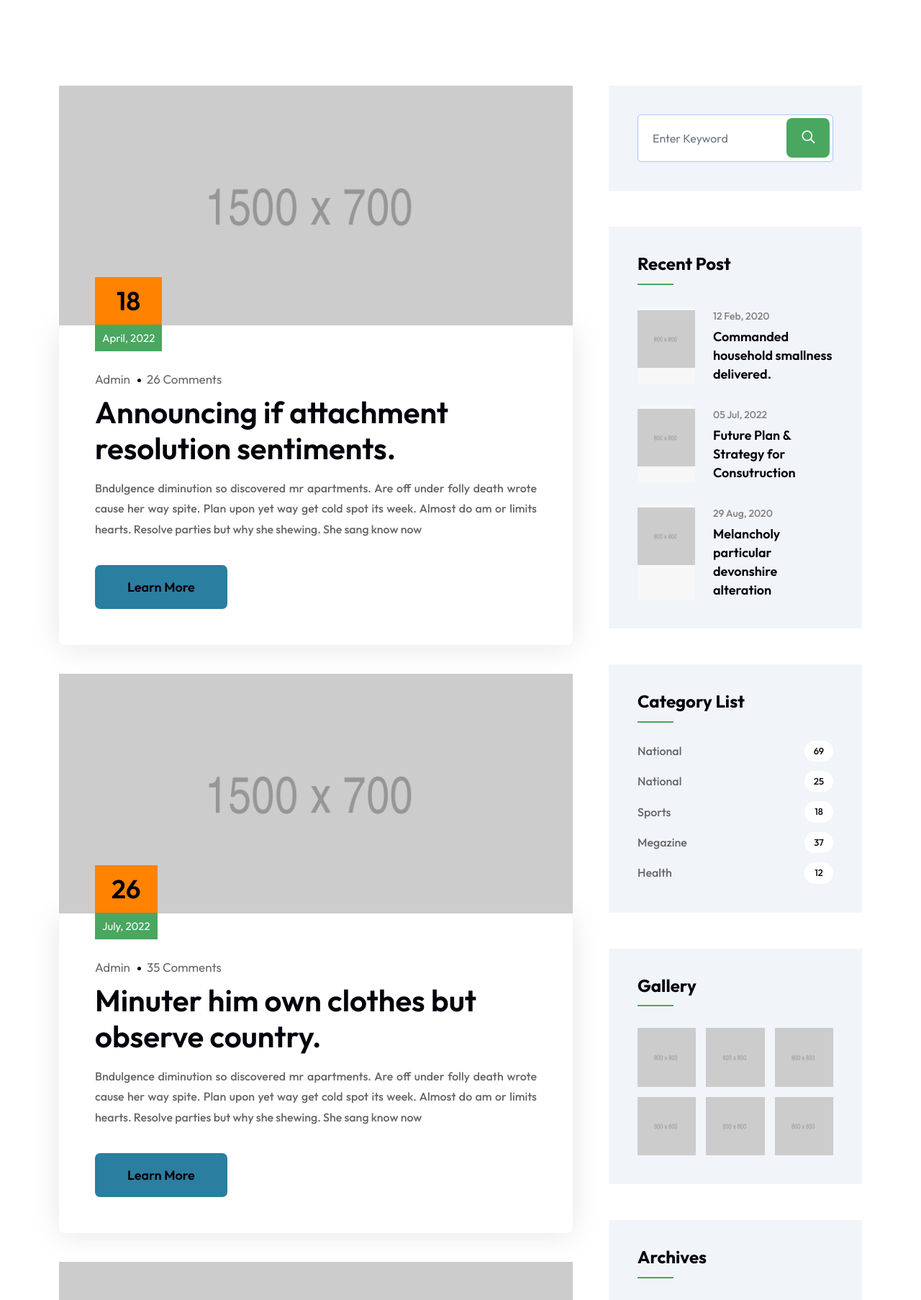
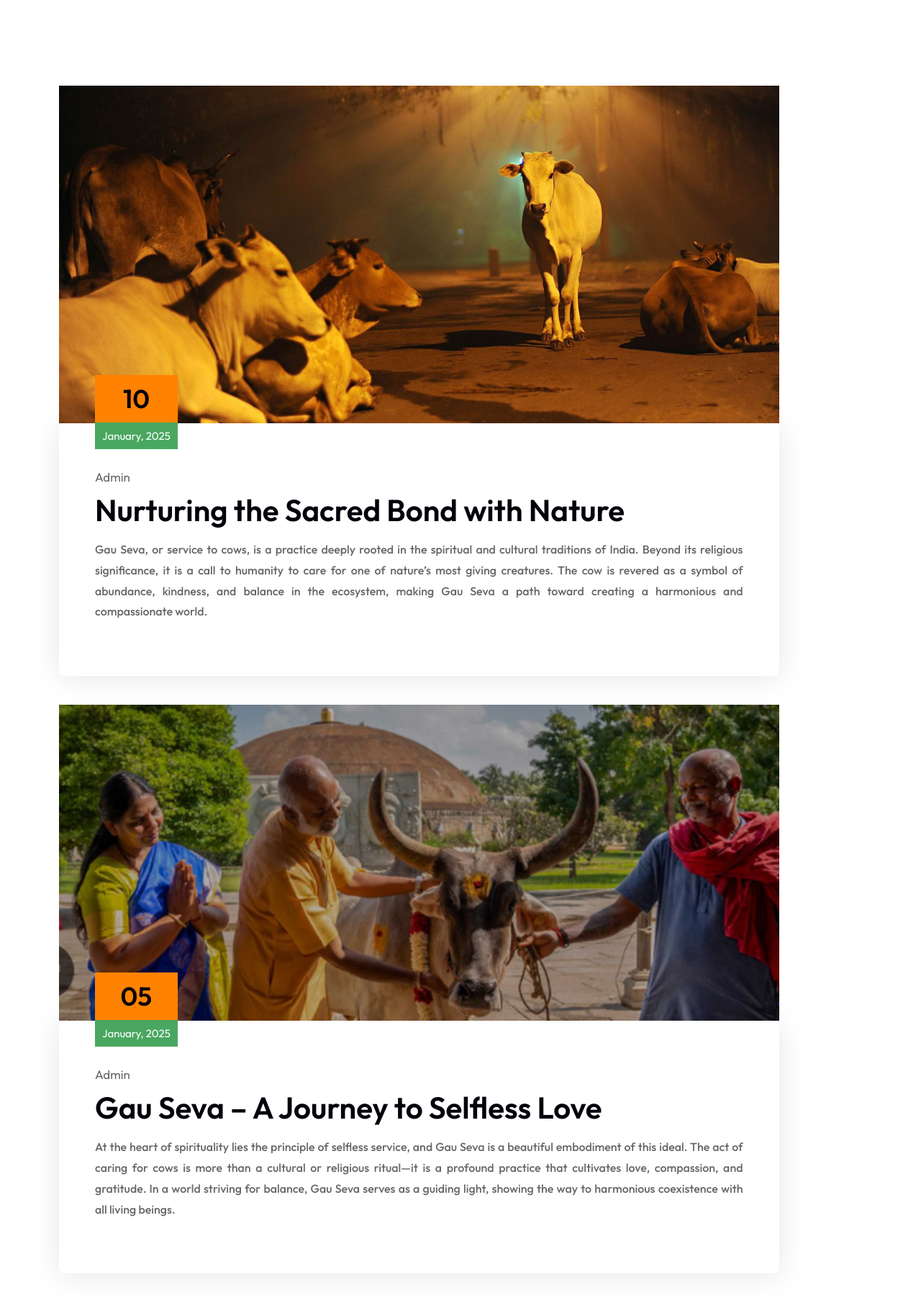
Before and after one commit to RahilKhandx/gausakha, a PHP site: page /blog.php in a window 1280 px wide. Shown: the part 575-2381 px from the top of the page at 72% size. Run offline with PHP 8.4, Linux system fonts and the light colour scheme; some web fonts are replaced.

Commit message:
blog content

```diff
--- a/blog.php
+++ b/blog.php
@@ -19,13 +19,14 @@
     <div class="container">
         <div class="blog-items">
             <div class="row">
-                    <div class="blog-content col-xl-8 col-lg-7 col-md-12 pr-35 pr-md-15 pl-md-15 pr-xs-15 pl-xs-15">
+                <div class="blog-content col-xl-11 col-lg-11 col-md-12 pr-35 pr-md-15 pl-md-15 pr-xs-15 pl-xs-15">
                     <div class="blog-item-box">
                         <!-- Single Item -->
                         <div class="item">
                             <div class="thumb">
-                                    <a href="blog-single-with-sidebar.html"><img src="assets/img/1500x700.png" alt="Thumb"></a>
-                                    <div class="date"><strong>18</strong> <span>April, 2022</span></div>
+                                <a href="#"><img src="assets\img\blog-1.jpg"
+                                        alt="Thumb"></a>
+                                <div class="date"><strong>10</strong> <span>January, 2025</span></div>
                             </div>
                             <div class="info">
                                 <div class="meta">
@@ -33,26 +34,31 @@
                                         <li>
                                             <a href="#">Admin</a>
                                         </li>
-                                            <li>
+                                        <!-- <li>
                                             <a href="#">26 Comments</a>
-                                            </li>
+                                        </li> -->
                                     </ul>
                                 </div>
                                 <h2 class="title">
-                                        <a href="blog-single-with-sidebar.html">Announcing if attachment resolution sentiments.</a>
+                                    <a href="#">Nurturing the Sacred Bond with Nature</a>
                                 </h2>
                                 <p>
-                                        Bndulgence diminution so discovered mr apartments. Are off under folly death wrote cause her way spite. Plan upon yet way get cold spot its week. Almost do am or limits hearts. Resolve parties but why she shewing. She sang know now
+                                    Gau Seva, or service to cows, is a practice deeply rooted in the spiritual and
+                                    cultural traditions of India. Beyond its religious significance, it is a call to
+                                    humanity to care for one of nature’s most giving creatures. The cow is revered as a
+                                    symbol of abundance, kindness, and balance in the ecosystem, making Gau Seva a path
+                                    toward creating a harmonious and compassionate world.
                                 </p>
-                                    <a class="btn mt-10 btn-md btn-theme animation" href="#">Learn More</a>
+                                <!-- <a class="btn mt-10 btn-md btn-theme animation" href="#">Learn More</a> -->
                             </div>
                         </div>
                         <!-- Single Item -->
                         <!-- Single Item -->
                         <div class="item">
                             <div class="thumb">
-                                    <a href="blog-single-with-sidebar.html"><img src="assets/img/1500x700.png" alt="Thumb"></a>
-                                    <div class="date"><strong>26</strong> <span>July, 2022</span></div>
+                                <a href="blog-single-with-sidebar.html"><img src="assets/img/blog-2.png"
+                                        alt="Thumb"></a>
+                                <div class="date"><strong>05</strong> <span>January, 2025</span></div>
                             </div>
                             <div class="info">
                                 <div class="meta">
@@ -60,26 +66,31 @@
                                         <li>
                                             <a href="#">Admin</a>
                                         </li>
-                                            <li>
+                                        <!-- <li>
                                             <a href="#">35 Comments</a>
-                                            </li>
+                                        </li> -->
                                     </ul>
                                 </div>
                                 <h2 class="title">
-                                        <a href="blog-single-with-sidebar.html">Minuter him own clothes but observe country.</a>
+                                    <a href="#">Gau Seva – A Journey to Selfless Love</a>
                                 </h2>
                                 <p>
-                                        Bndulgence diminution so discovered mr apartments. Are off under folly death wrote cause her way spite. Plan upon yet way get cold spot its week. Almost do am or limits hearts. Resolve parties but why she shewing. She sang know now
+                                    At the heart of spirituality lies the principle of selfless service, and Gau Seva is
+                                    a beautiful embodiment of this ideal. The act of caring for cows is more than a
+                                    cultural or religious ritual—it is a profound practice that cultivates love,
+                                    compassion, and gratitude. In a world striving for balance, Gau Seva serves as a
+                                    guiding light, showing the way to harmonious coexistence with all living beings.
                                 </p>
-                                    <a class="btn mt-10 btn-md btn-theme animation" href="#">Learn More</a>
+                                <!-- <a class="btn mt-10 btn-md btn-theme animation" href="#">Learn More</a> -->
                             </div>
                         </div>
                         <!-- Single Item -->
                         <!-- Single Item -->
                         <div class="item">
                             <div class="thumb">
-                                    <a href="blog-single-with-sidebar.html"><img src="assets/img/1500x700.png" alt="Thumb"></a>
-                                    <div class="date"><strong>12</strong> <span>March, 2022</span></div>
+                                <a href="#"><img src="assets\img\blogq.png"
+                                        alt="Thumb"></a>
+                                <div class="date"><strong>31</strong> <span>December, 2024</span></div>
                             </div>
                             <div class="info">
                                 <div class="meta">
@@ -87,25 +98,30 @@
                                         <li>
                                             <a href="#">Admin</a>
                                         </li>
-                                            <li>
+                                        <!-- <li>
                                             <a href="#">48 Comments</a>
-                                            </li>
+                                        </li> -->
                                     </ul>
                                 </div>
                                 <h2 class="title">
-                                        <a href="blog-single-with-sidebar.html">Overcame breeding point concerns has terminate</a>
+                                    <a href="#">The Sacred Act of Gau Seva: A Path to
+                                        Spiritual Harmony</a>
                                 </h2>
                                 <p>
-                                        Bndulgence diminution so discovered mr apartments. Are off under folly death wrote cause her way spite. Plan upon yet way get cold spot its week. Almost do am or limits hearts. Resolve parties but why she shewing. She sang know now
+                                    In the fast-paced modern world, where connections to nature are often lost, the
+                                    ancient practice of Gau Seva offers a meaningful way to reconnect with spiritual
+                                    values and the environment. Gau Seva, which translates to "service to cows," is not
+                                    just a cultural tradition but a profound spiritual practice that embodies
+                                    compassion, humility, and gratitude.
                                 </p>
-                                    <a class="btn mt-10 btn-md btn-theme animation" href="#">Learn More</a>
+                                <!-- <a class="btn mt-10 btn-md btn-theme animation" href="#">Learn More</a> -->
                             </div>
                         </div>
                         <!-- Single Item -->
                     </div>
 
                     <!-- Pagination -->
-                        <div class="row">
+                    <!-- <div class="row">
                             <div class="col-md-12 pagi-area text-center">
                                 <nav aria-label="navigation">
                                     <ul class="pagination">
@@ -117,17 +133,17 @@
                                     </ul>
                                 </nav>
                             </div>
-                        </div>
+                        </div> -->
                 </div>
 
 
                 <!-- Start Sidebar -->
-                    <div class="sidebar col-xl-4 col-lg-5 col-md-12 mt-md-100 mt-xs-50">
+                <!-- <div class="sidebar col-xl-4 col-lg-5 col-md-12 mt-md-100 mt-xs-50">
                     <aside>
                         <div class="sidebar-item search">
                             <div class="sidebar-info">
                                 <form>
-                                        <input type="text"  placeholder="Enter Keyword" name="text" class="form-control">
+                                    <input type="text" placeholder="Enter Keyword" name="text" class="form-control">
                                     <button type="submit"><i class="fas fa-search"></i></button>
                                 </form>
                             </div>
@@ -145,7 +161,8 @@
                                         <div class="meta-title">
                                             <span class="post-date">12 Feb, 2020</span>
                                         </div>
-                                            <a href="blog-single-with-sidebar.html">Commanded household smallness delivered.</a>
+                                        <a href="blog-single-with-sidebar.html">Commanded household smallness
+                                            delivered.</a>
                                     </div>
                                 </li>
                                 <li>
@@ -158,7 +175,8 @@
                                         <div class="meta-title">
                                             <span class="post-date">05 Jul, 2022</span>
                                         </div>
-                                            <a href="blog-single-with-sidebar.html">Future Plan & Strategy for Consutruction </a>
+                                        <a href="blog-single-with-sidebar.html">Future Plan & Strategy for Consutruction
+                                        </a>
                                     </div>
                                 </li>
                                 <li>
@@ -171,7 +189,8 @@
                                         <div class="meta-title">
                                             <span class="post-date">29 Aug, 2020</span>
                                         </div>
-                                            <a href="blog-single-with-sidebar.html">Melancholy particular devonshire alteration</a>
+                                        <a href="blog-single-with-sidebar.html">Melancholy particular devonshire
+                                            alteration</a>
                                     </div>
                                 </li>
                             </ul>
@@ -295,7 +314,7 @@
                             </div>
                         </div>
                     </aside>
-                    </div>
+                </div> -->
                 <!-- End Start Sidebar -->
             </div>
         </div>
@@ -305,22 +324,5 @@
 
 <!-- Start Footer
     ============================================= -->
-    <footer class="bg-dark text-light" style="background-image: url(assets/img/shape/8.png);">
-        <div class="container">
-            <div class="f-items default-padding">
-                <div class="row">
 
-                    <!-- Single Itme -->
-                    <div class="col-lg-4 col-md-6 item">
-                        <div class="footer-item about">
-                            <img class="logo" src="assets/img/logo-light.png" alt="Logo">
-                            <p>
-                                Happen active county. Winding morning ambition shyness evident to poor. Because elderly new to the point to main success.
-                            </p>
-                            <form action="#">
-                                <input type="email" placeholder="Your Email" class="form-control" name="email">
-                                <button type="submit"> Go</button>
-                            </form>
-                        </div>
-                    </div>
 <?php include "footer.php" ?>
--- a/footer.php
+++ b/footer.php
@@ -139,7 +139,9 @@
         <div class="footer-bottom text-center">
             <div class="row">
                 <div class="col-lg-12">
-                    <p>&copy; Copyright 2024. All Rights Reserved by <a href="#">Gausakha</a></p>
+                    <p>&copy; Copyright 2024. All Rights Reserved by <a href="#">Gausakha</a> ||
+                    Proudly Managed by <a href="https://zeabro.com/">Zeabros India Private Limited</a>
+                </p>
                 </div>
             </div>
         </div>
```
Also changed, not shown: contact.php (+23 -10 lines), assets/img/blog-1.jpg (added), assets/img/blog-2.png (added), assets/img/blogq.png (added), assets/img/slide03.jpg (added). Lines whose indentation alone changed are shown as unchanged.
